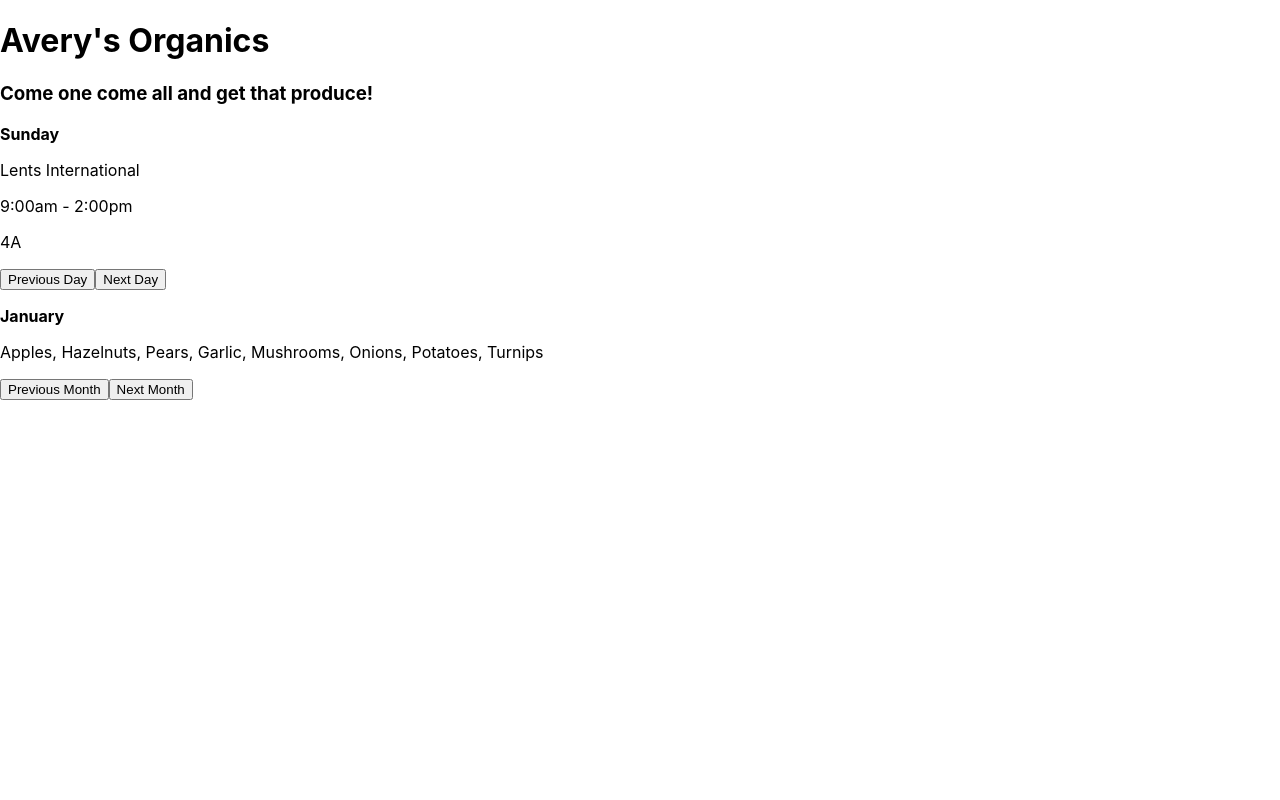
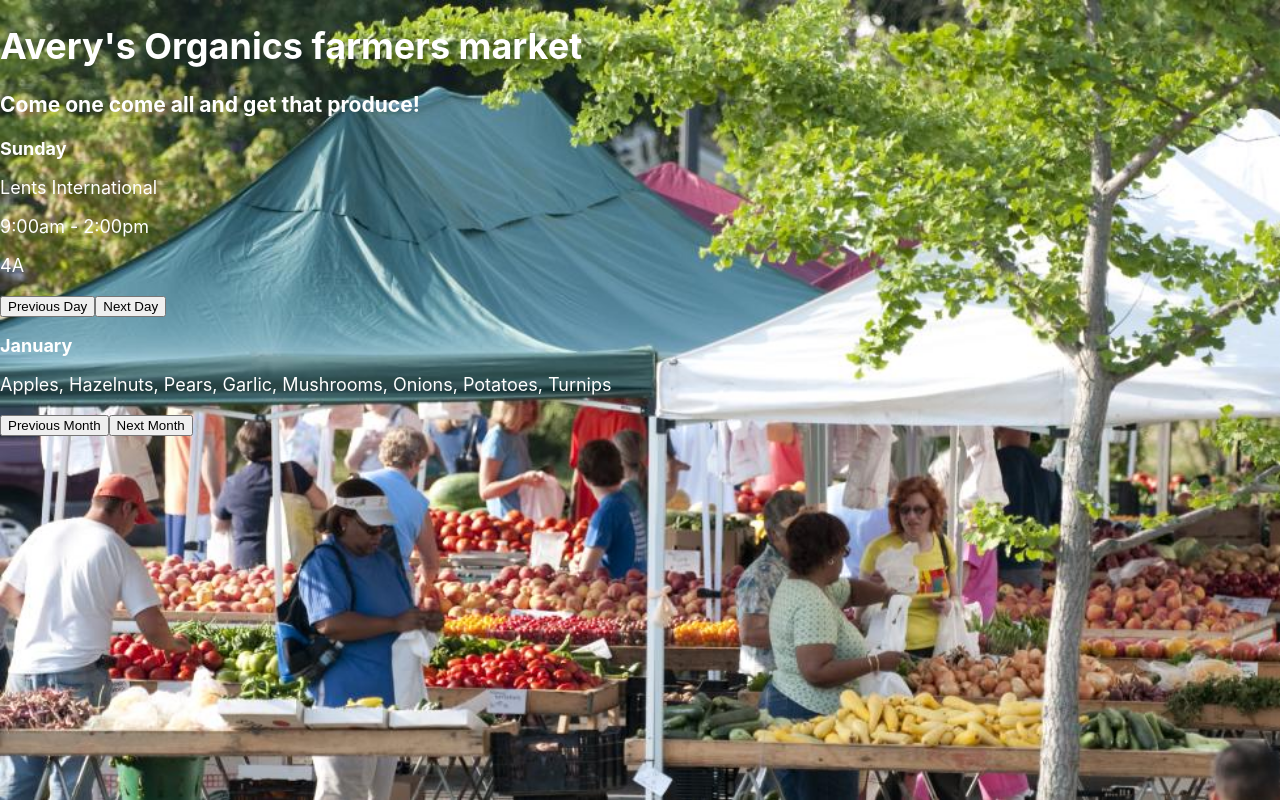
Before and after one commit to jmlden36/farmers-market, a React (Create React App) app: page / in a window 1280 px wide. Built offline with nearby package versions, Linux system fonts and the light colour scheme.

Commit message:
Update CSS
Co-Authored-by: Matt Luker <jamesmattluker@gmail.com>
Co-authored-by: Katie Pundt <kzpundt@gmail.com>
Co-authored-by: Morgan Waites <morgan.waites@gmail.com>

```diff
--- a/src/components/DayControl.js
+++ b/src/components/DayControl.js
@@ -62,11 +62,6 @@ class DayControl extends React.Component {
       dayVisibleOnPage: 0
     }));
   }
-  //lastDay = () => {
-    //this.setState(prevState = ({
-        //dayVisibleOnPage: 5
-    //}))
-  //}
   render(){
 
     let currentlyVisibleState = null;
--- a/src/components/Header.js
+++ b/src/components/Header.js
@@ -3,7 +3,7 @@ import React from "react";
 function Header(){
   return (
     <React.Fragment>
-      <h1>Avery's Organics</h1>
+      <h1>Avery's Organics farmers market</h1>
       <h3>Come one come all and get that produce!</h3>
     </React.Fragment>
   );
--- a/src/index.css
+++ b/src/index.css
@@ -5,9 +5,16 @@ body {
     sans-serif;
   -webkit-font-smoothing: antialiased;
   -moz-osx-font-smoothing: grayscale;
+  font-size: large;
+  background-image: url("./img/Farmers_Market_303_1__c01395fa-0ae7-427f-afad-2233b2afadd7.jpg");
+  background-repeat: no-repeat;
+  background-size: 100%;
+  color: white;
 }
 
 code {
   font-family: source-code-pro, Menlo, Monaco, Consolas, 'Courier New',
     monospace;
+
+  font-size: larger;
 }
```
